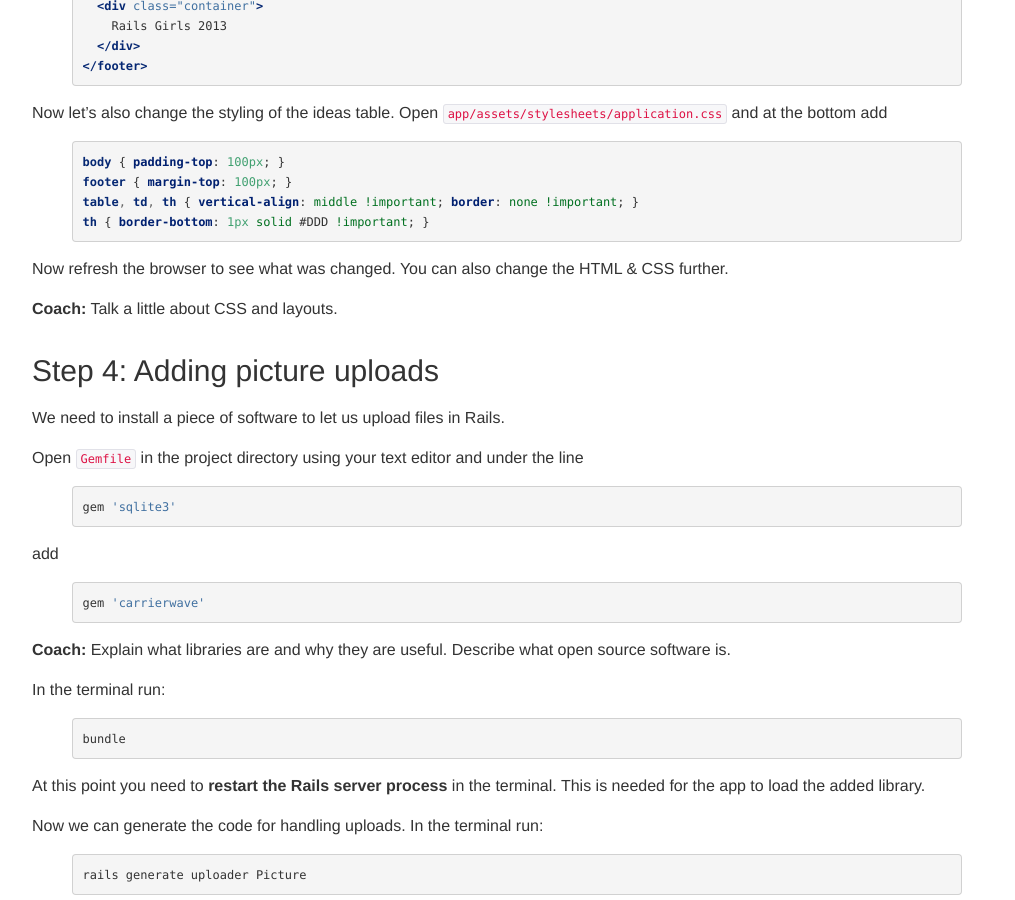
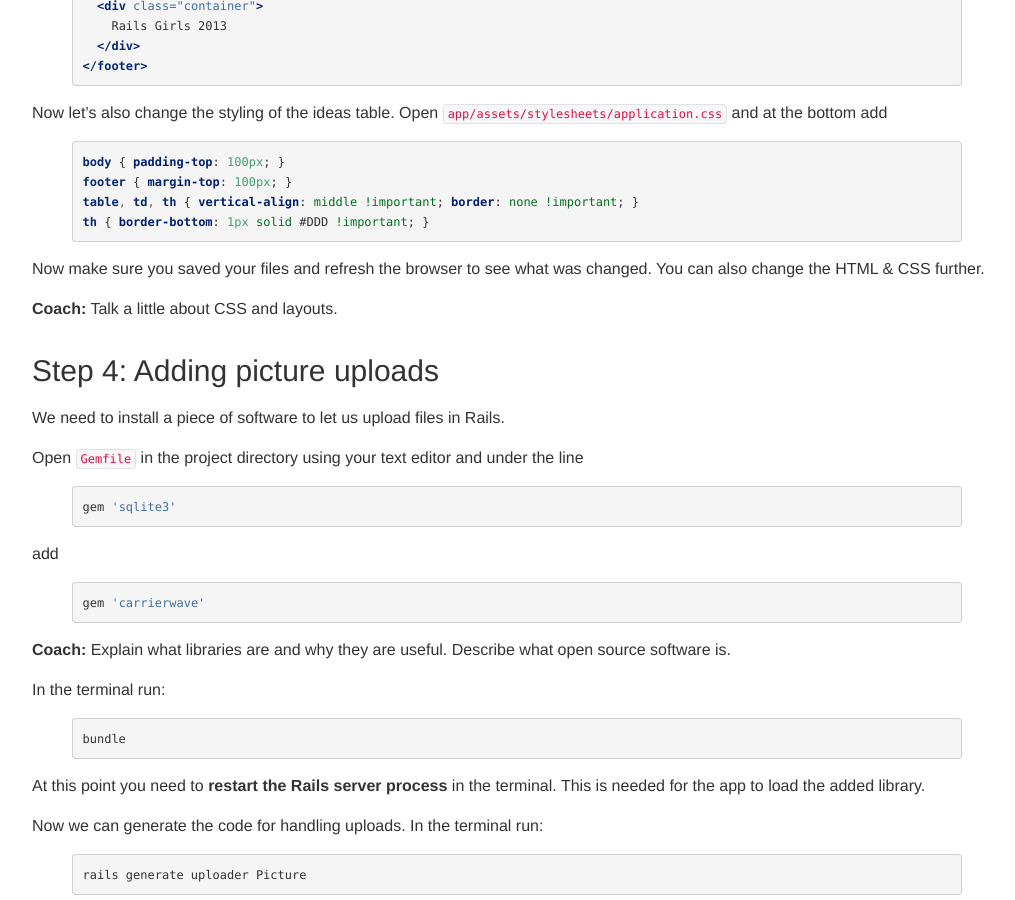
Before and after one commit to railsgirls/guides.railsgirls.com, a Jekyll site: the page built from _posts/2012-04-18-app.markdown, in a window 1280 px wide and 900 px high, scrolled down 2946 px. Shown: the whole window, without its empty margins (53-1068 px from the left). Built offline with Jekyll 4.4.1, drawn with Linux system fonts in a browser that asks for light colours; nearby versions of some CDN libraries; Markdown is read by kramdown in place of the engine named in the settings.

Commit message:
Tell to save before refreshing.
About half of the class gets hung up here because they don't see the changes, because they didn't save the file.

```diff
--- a/_posts/2012-04-18-app.markdown
+++ b/_posts/2012-04-18-app.markdown
@@ -171,7 +171,7 @@ table, td, th { vertical-align: middle !important; border: none !important; }
 th { border-bottom: 1px solid #DDD !important; }
 {% endhighlight %}
 
-Now refresh the browser to see what was changed. You can also change the HTML & CSS further.
+Now make sure you saved your files and refresh the browser to see what was changed. You can also change the HTML & CSS further.
 
 **Coach:** Talk a little about CSS and layouts.
 
```
